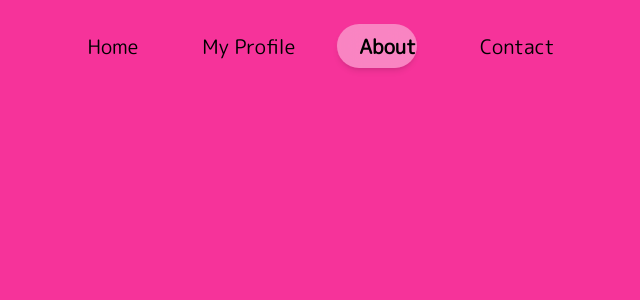
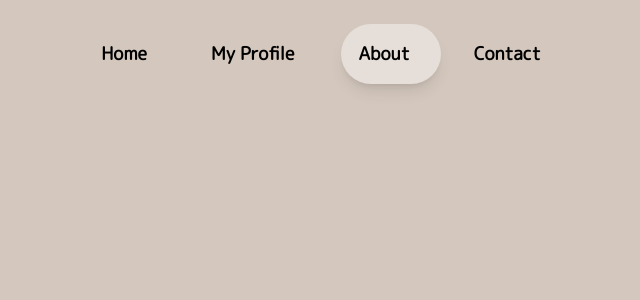
Before and after one commit to ChanasornK/Profile, a Next.js app: page /about in a window 1280 px wide. Shown: the top 300 px of the page, without its empty margins (319-959 px from the left). Built offline with nearby package versions, Linux system fonts and the light colour scheme.

Commit message:
Hover Scale

```diff
--- a/pages/about.js
+++ b/pages/about.js
@@ -2,7 +2,7 @@ import React from 'react'
 import Navbar from './component/navbar'
 const about = () => {
   return (
-    <div className='bg-pink-500 w-full h-dvh'><Navbar/></div>
+    <div className='bg-[#D4C8BE] w-full h-dvh'><Navbar/></div>
   )
 }
 
--- a/pages/component/navbar.js
+++ b/pages/component/navbar.js
@@ -1,4 +1,4 @@
-import React from "react";
+import React, { useState, useEffect, useRef } from "react";
 import { useRouter } from "next/router";
 import Link from "next/link";
 import { motion } from "framer-motion";
@@ -12,20 +12,32 @@ const Navbar = () => {
     { name: "Contact", path: "/contact" },
   ];
 
-  const activeIndex = navItems.findIndex(
-    (item) => router.pathname === item.path
-  );
+  const [activeDimensions, setActiveDimensions] = useState({
+    width: 0,
+    left: 0,
+  });
+  const navRefs = useRef([]);
+
+  useEffect(() => {
+    const activeIndex = navItems.findIndex(
+      (item) => router.pathname === item.path
+    );
+
+    if (activeIndex !== -1 && navRefs.current[activeIndex]) {
+      const { offsetWidth, offsetLeft } = navRefs.current[activeIndex];
+      setActiveDimensions({ width: offsetWidth, left: offsetLeft });
+    }
+  }, [router.pathname]);
 
   return (
     <div className="absolute top-6 left-0 w-full flex justify-center items-center">
-      <div className="relative flex flex-row items-center px-2 gap-x-4 ">
+      <div className="relative flex flex-row items-center gap-x-4  px-4 py-2 rounded-full  ">
         <motion.div
-          className="absolute left-0 top-0 h-full bg-white/40 rounded-full backdrop-blur-md shadow-md text-bl"
+          className="absolute top-0 left-0 h-full bg-white/40 rounded-full shadow-lg"
           initial={false}
           animate={{
-            width: `${(100 / navItems.length) * 0.6}%`, // ทำให้แถบเล็กลง 60% ของเดิม
-            left: `${(activeIndex / navItems.length) * 100}%`,
-            x: "20%", // เลื่อนแถบไปตรงกลางตัวอักษร (ปรับค่าได้ตามต้องการ)
+            width: activeDimensions.width,
+            left: activeDimensions.left,
           }}
           transition={{ type: "spring", stiffness: 300, damping: 30 }}
         />
@@ -33,13 +45,9 @@ const Navbar = () => {
         {navItems.map((item, index) => (
           <Link key={item.path} href={item.path} passHref>
             <div
-              className={`relative px-6 py-2 text-black text-xl font-[M_PLUS_Rounded_1c] cursor-pointer z-10 transition-all duration-300
-              ${
-                router.pathname === item.path
-                  ? "text-black font-semibold"
-                  : "hover:text-black hover:scale-125"
-              }`}
-              style={{ fontFamily: "'M PLUS Rounded 1c', sans-serif" }} // Inline style
+              ref={(el) => (navRefs.current[index] = el)}
+              className={`relative px-6 py-2 text-black text-lg font-semibold cursor-pointer z-10 transition-all duration-300 flex justify-center hover:scale-125`}
+              style={{ fontFamily: "'M PLUS Rounded 1c', sans-serif" }}
             >
               {item.name}
             </div>
--- /dev/null
+++ b/pages/contact.js
@@ -0,0 +1,11 @@
+import React from "react";
+import Navbar from "./component/navbar";
+const contact = () => {
+  return (
+    <div className="w-full h-dvh bg-[#D4C8BE]">
+      <Navbar />
+    </div>
+  );
+};
+
+export default contact;
```
